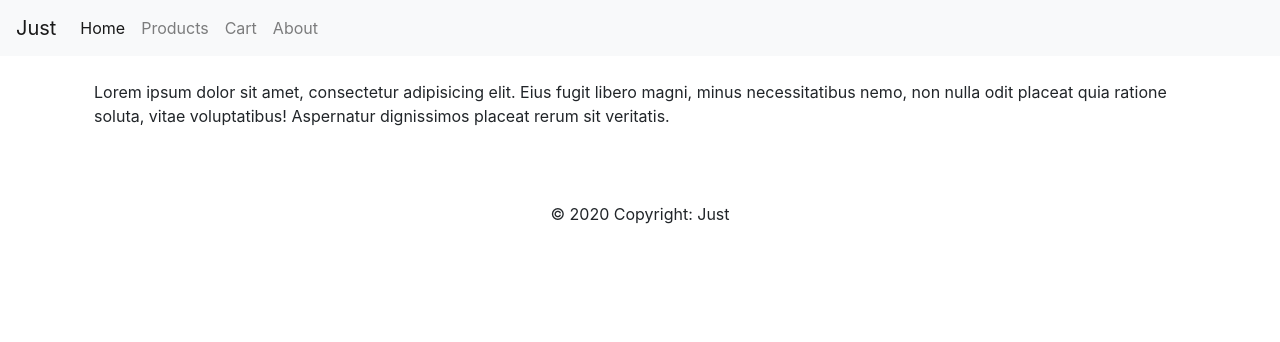
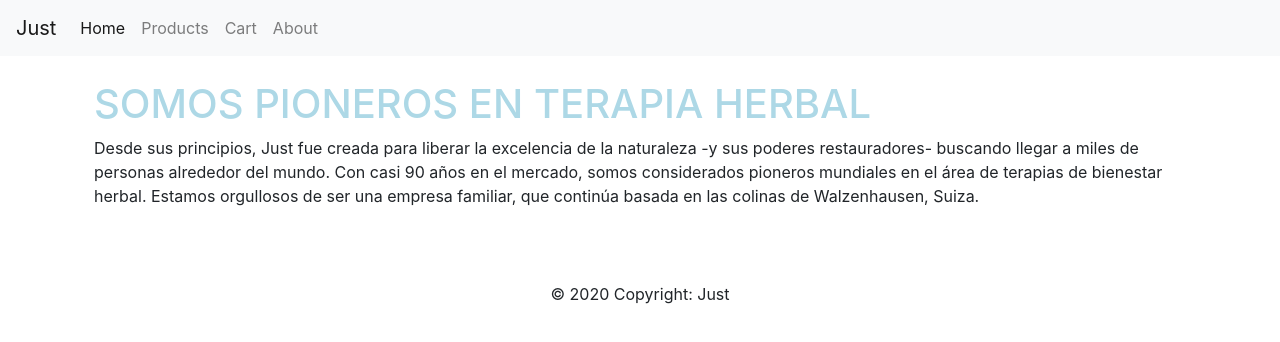
Before and after one commit to fedetandil/angular-just, an Angular app: page /about in a window 1280 px wide. Shown: the top 342 px of the page. Built offline with nearby package versions, Linux system fonts and the light colour scheme.

Commit message:
MODIFIED:  Seccion about contenido , estilo seccion about

```diff
--- a/src/app/just-about/just-about.component.html
+++ b/src/app/just-about/just-about.component.html
@@ -1 +1,8 @@
-<p>Lorem ipsum dolor sit amet, consectetur adipisicing elit. Eius fugit libero magni, minus necessitatibus nemo, non nulla odit placeat quia ratione soluta, vitae voluptatibus! Aspernatur dignissimos placeat rerum sit veritatis.</p>
+
+<h1>SOMOS PIONEROS EN TERAPIA HERBAL</h1>
+
+<p>
+  Desde sus principios, Just fue creada para liberar la excelencia de la naturaleza -y sus poderes restauradores- buscando llegar a miles de personas alrededor del mundo.
+
+  Con casi 90 años en el mercado, somos considerados pioneros mundiales en el área de terapias de bienestar herbal. Estamos orgullosos de ser una empresa familiar, que continúa basada en las colinas de Walzenhausen, Suiza.
+</p>
--- a/src/app/just-about/just-about.component.scss
+++ b/src/app/just-about/just-about.component.scss
@@ -0,0 +1,3 @@
+h1{
+  color: lightblue;
+}
```
